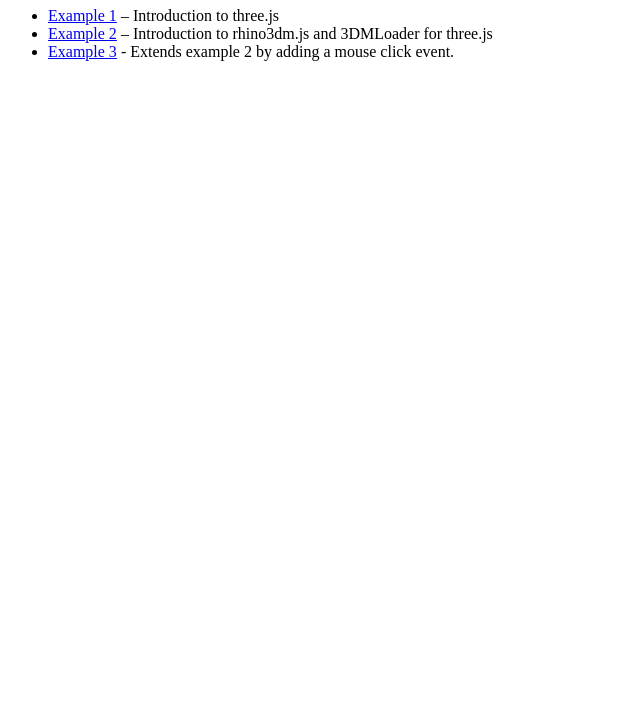
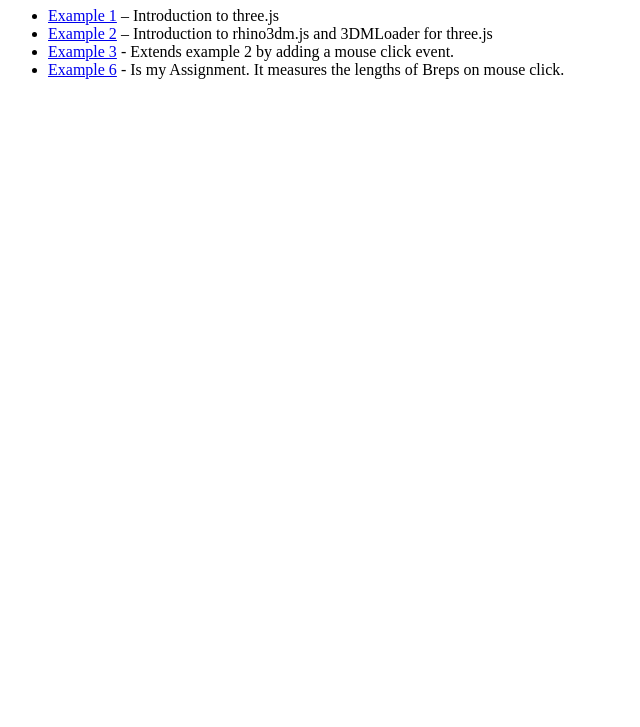
Before and after one commit to jfsemaan/assignment-02-jfsemaan-, a plain HTML site: page index.html in a window 1280 px wide. Shown: the part 73-800 px from the top of the page, without its empty margins (0-640 px from the left). Drawn offline with Linux system fonts and the light colour scheme.

Commit message:
Update index.html

```diff
--- a/index.html
+++ b/index.html
@@ -10,6 +10,7 @@
             <li><a href="./example1/">Example 1</a> – Introduction to three.js</li>
             <li><a href="./example2/">Example 2</a> – Introduction to rhino3dm.js and 3DMLoader for three.js</li>
             <li><a href="./example3/">Example 3</a> - Extends example 2 by adding a mouse click event.</li>
+            <li><a href="./example6/">Example 6</a> - Is my Assignment. It measures the lengths of Breps on mouse click.</li>
         </ul>
     </body>
 </html>
```
